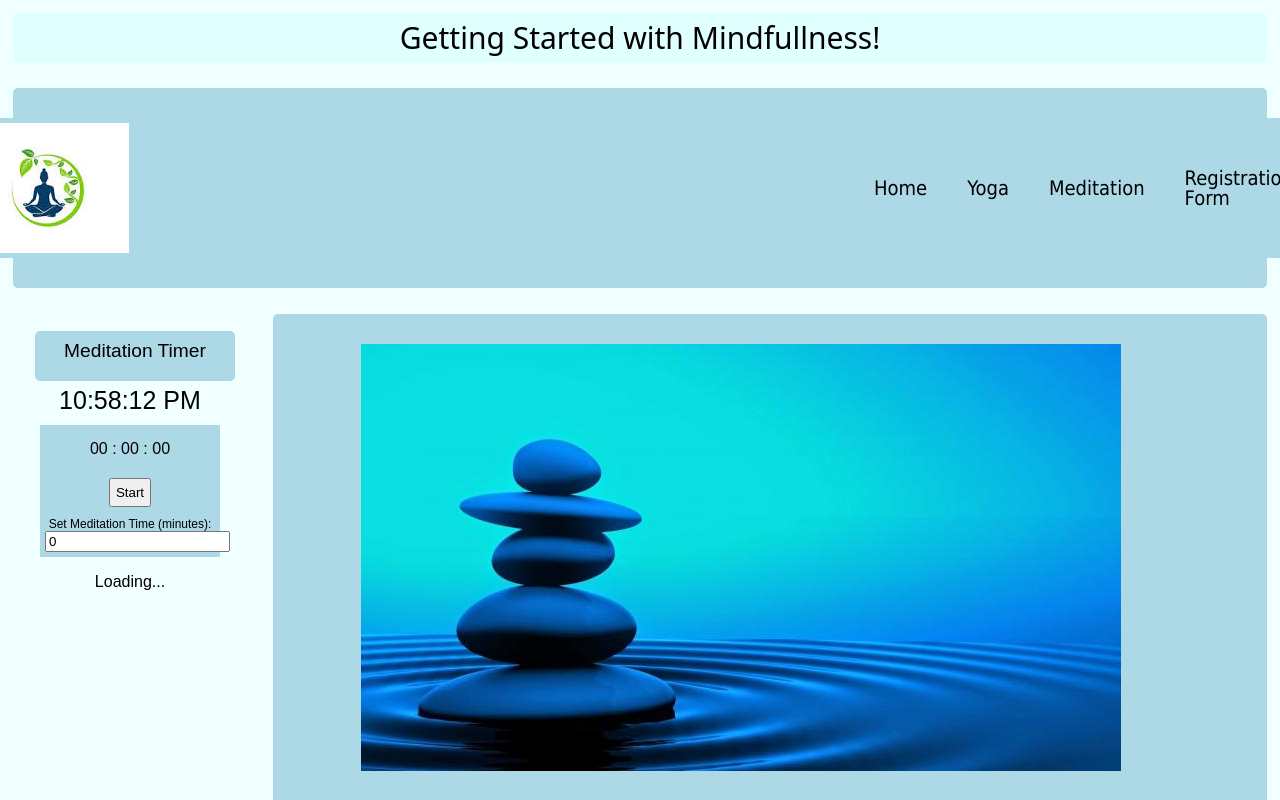
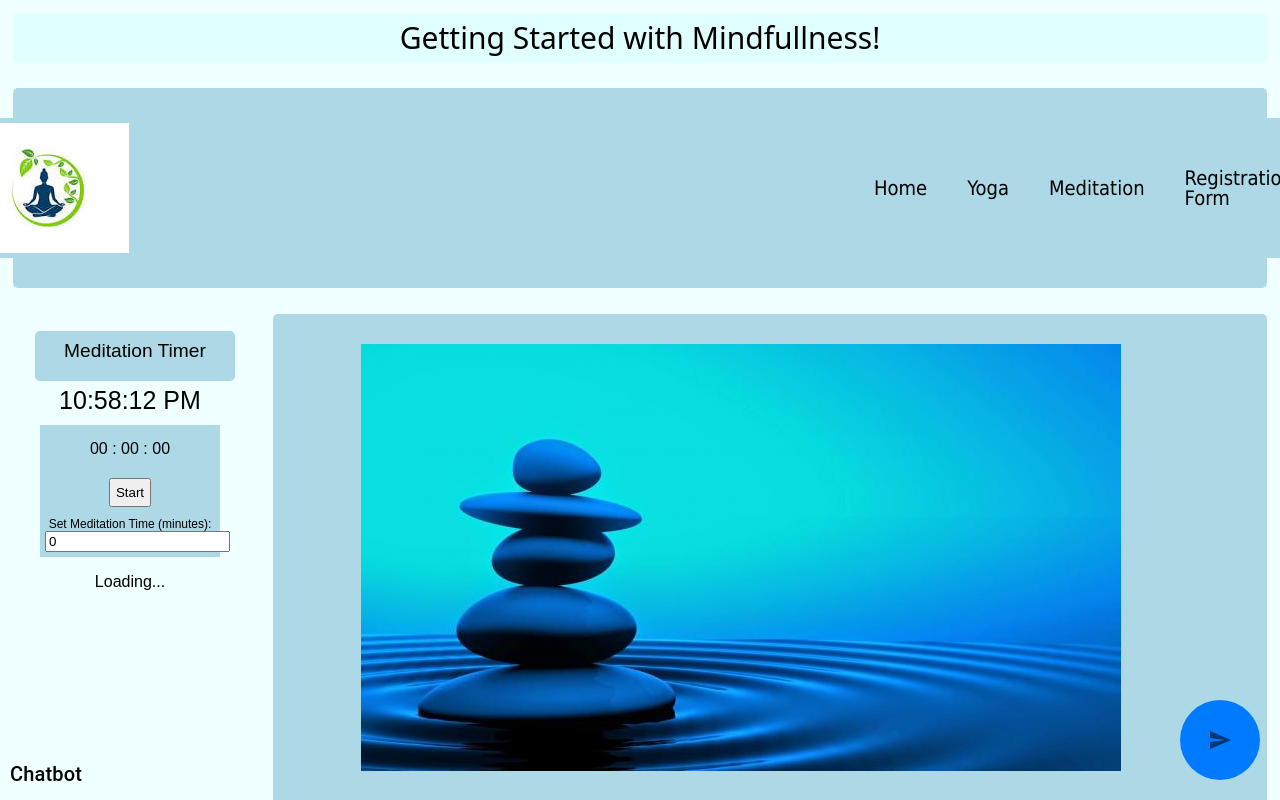
Before and after one commit to roopap12/meditation-mobile-app, a React (Create React App) app: page / in a window 1280 px wide. Shown: the top 800 px of the page. Built offline with nearby package versions, Linux system fonts and the light colour scheme; no server answers.

Commit message:
Add Chatbot component

```diff
--- a/src/App.js
+++ b/src/App.js
@@ -6,6 +6,7 @@ import Stopwatch from "./Components/Stopwatch";
 import Header from "./Components/Header";
 import Meditation from "./Components/Meditation";
 import Weather from './Components/Weather';
+import ChatBotUI from './Components/ChatBotUI';
 
 import { useLocation } from "react-router-dom"; // Extract meditation type from the location
 
@@ -68,6 +69,7 @@ function App({ children }) {
       </div>
       <div className="child-footer">
         <Footer />
+        <ChatBotUI />
       </div>
     </div>
   );
--- /dev/null
+++ b/src/Components/ChatBotUI.jsx
@@ -0,0 +1,76 @@
+import React, { useState } from 'react';
+import { Button, Dialog, DialogContent, TextField, IconButton, Typography } from '@mui/material';
+import { Send as SendIcon } from '@mui/icons-material';
+import axios from 'axios';
+import { styled } from '@mui/system';
+
+const StyledIconButton = styled(IconButton)({
+    position: 'fixed',
+    bottom: '20px',
+    right: '20px',
+    width: '80px',
+    height: '80px',
+    backgroundColor: '#007bff',
+});
+
+const StyledDialog = styled(Dialog)({
+    '& .MuiDialog-paper': {
+      position: 'fixed',
+      right: '20px',
+      height: '80%', // Increase the height to 80%
+      width: '30%',
+      overflow: 'scroll',
+    },
+});
+
+function Chatbot() {
+    const [open, setOpen] = useState(false);
+    const [message, setMessage] = useState('');
+    const [chat, setChat] = useState([]);
+
+    const handleClickOpen = () => {
+        setOpen(true);
+    };
+
+    const handleClose = () => {
+        setOpen(false);
+    };
+
+    const handleSendMessage = () => {
+        setChat([...chat, { sender: 'user', message: message }]);
+        setMessage('');
+
+        // Send the message to the server
+        axios.post('/send-message', { message: message })
+            .then(response => {
+                setChat([...chat, { sender: 'bot', message: response.data.message }]);
+            })
+            .catch(error => {
+                console.error('Error sending message', error);
+            });
+    };
+
+    return (
+        <div>
+            <StyledIconButton onClick={handleClickOpen}>
+                <SendIcon />
+            </StyledIconButton>
+            <Typography variant="h6" sx={{ position: 'fixed', bottom: '10px', left: '10px' }}>
+                Chatbot
+            </Typography>
+            <StyledDialog open={open} onClose={handleClose}>
+                <DialogContent>
+                    {chat.map((chatMessage, index) => (
+                        <p key={index}>
+                            <strong>{chatMessage.sender}:</strong> {chatMessage.message}
+                        </p>
+                    ))}
+                    <TextField variant="outlined" value={message} onChange={e => setMessage(e.target.value)} placeholder="Write your question here" fullWidth sx={{ marginBottom: '10px' }} />
+                    <Button variant="contained" color="primary" onClick={handleSendMessage}>Send</Button>
+                </DialogContent>
+            </StyledDialog>
+        </div>
+    );
+}
+
+export default Chatbot;
```
